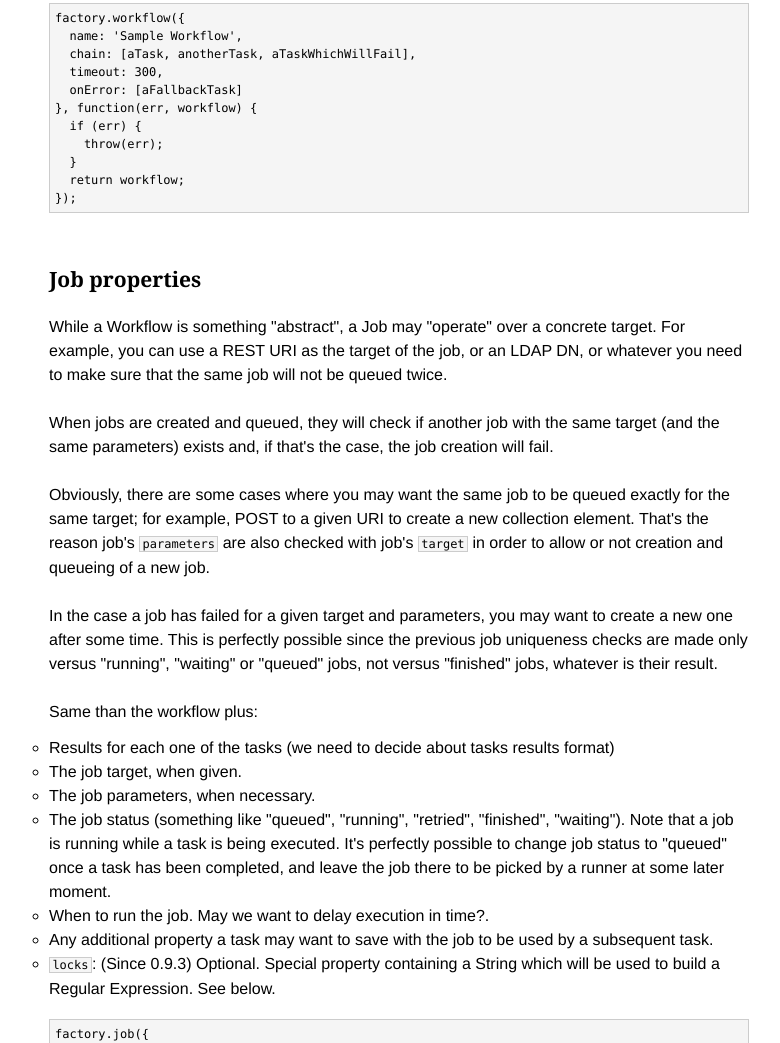
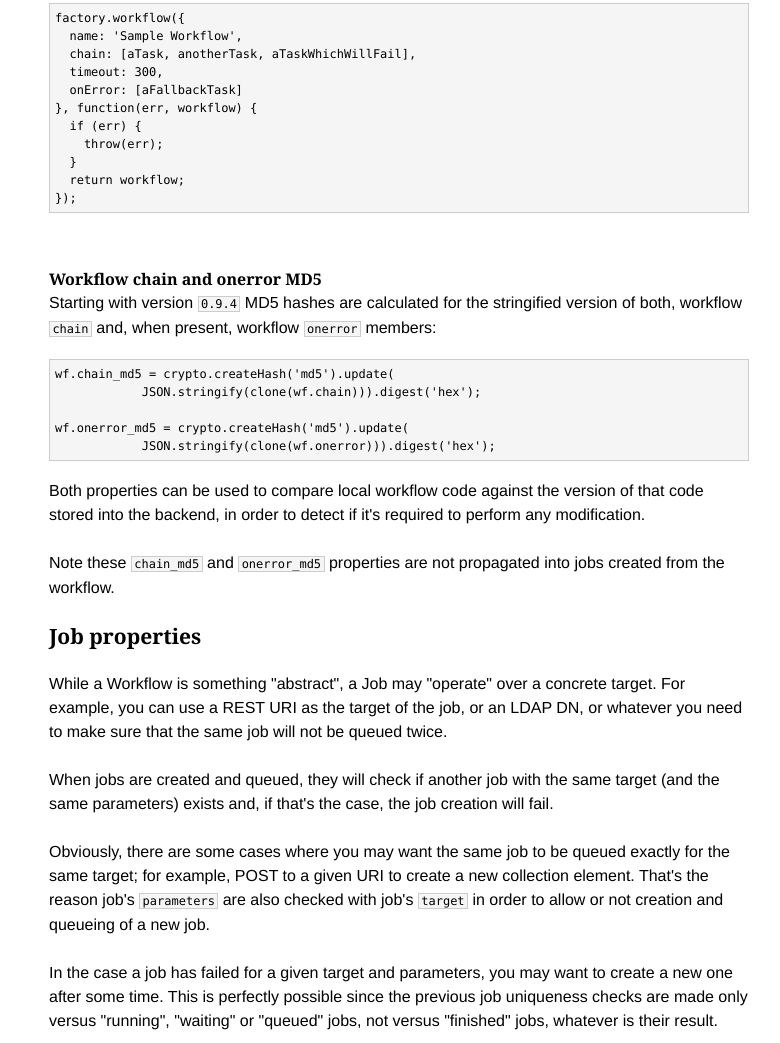
Before and after one commit to TritonDataCenter/node-workflow, a plain HTML site: page index.html in a window 1280 px wide. Shown: the part 2558-3601 px from the top of the page, without its empty margins (241-1021 px from the left). Drawn offline with Linux system fonts and the light colour scheme.

Commit message:
Documented GH-102: wf.chain_md5 and wf.onerror_md5

```diff
--- a/index.html
+++ b/index.html
@@ -190,6 +190,25 @@ will be failed with 'workflow timeout' error.</p>
 });
 </code></pre></li>
 </ul>
+
+<h3>Workflow chain and onerror MD5</h3>
+
+<p>Starting with version <code>0.9.4</code> MD5 hashes are calculated for the stringified version
+of both, workflow <code>chain</code> and, when present, workflow <code>onerror</code> members:</p>
+
+<pre><code>wf.chain_md5 = crypto.createHash('md5').update(
+            JSON.stringify(clone(wf.chain))).digest('hex');
+
+wf.onerror_md5 = crypto.createHash('md5').update(
+            JSON.stringify(clone(wf.onerror))).digest('hex');
+</code></pre>
+
+<p>Both properties can be used to compare local workflow code against the version
+of that code stored into the backend, in order to detect if it's required to
+perform any modification.</p>
+
+<p>Note these <code>chain_md5</code> and <code>onerror_md5</code> properties are not propagated into jobs
+created from the workflow.</p>
 
 <h2 id="Job-properties"><span class="method name"><span class="name">Job properties</span></span></h2>
 
```
